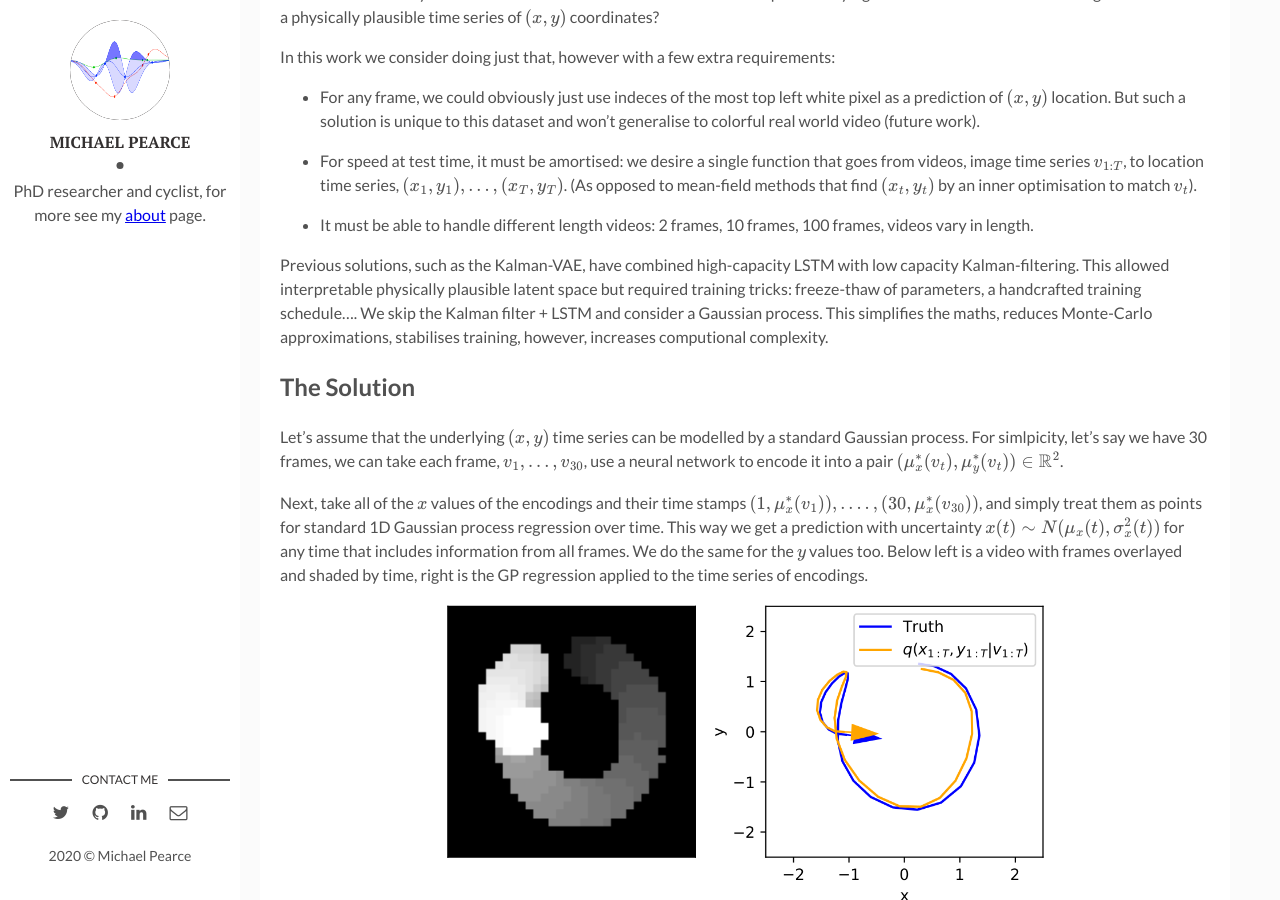
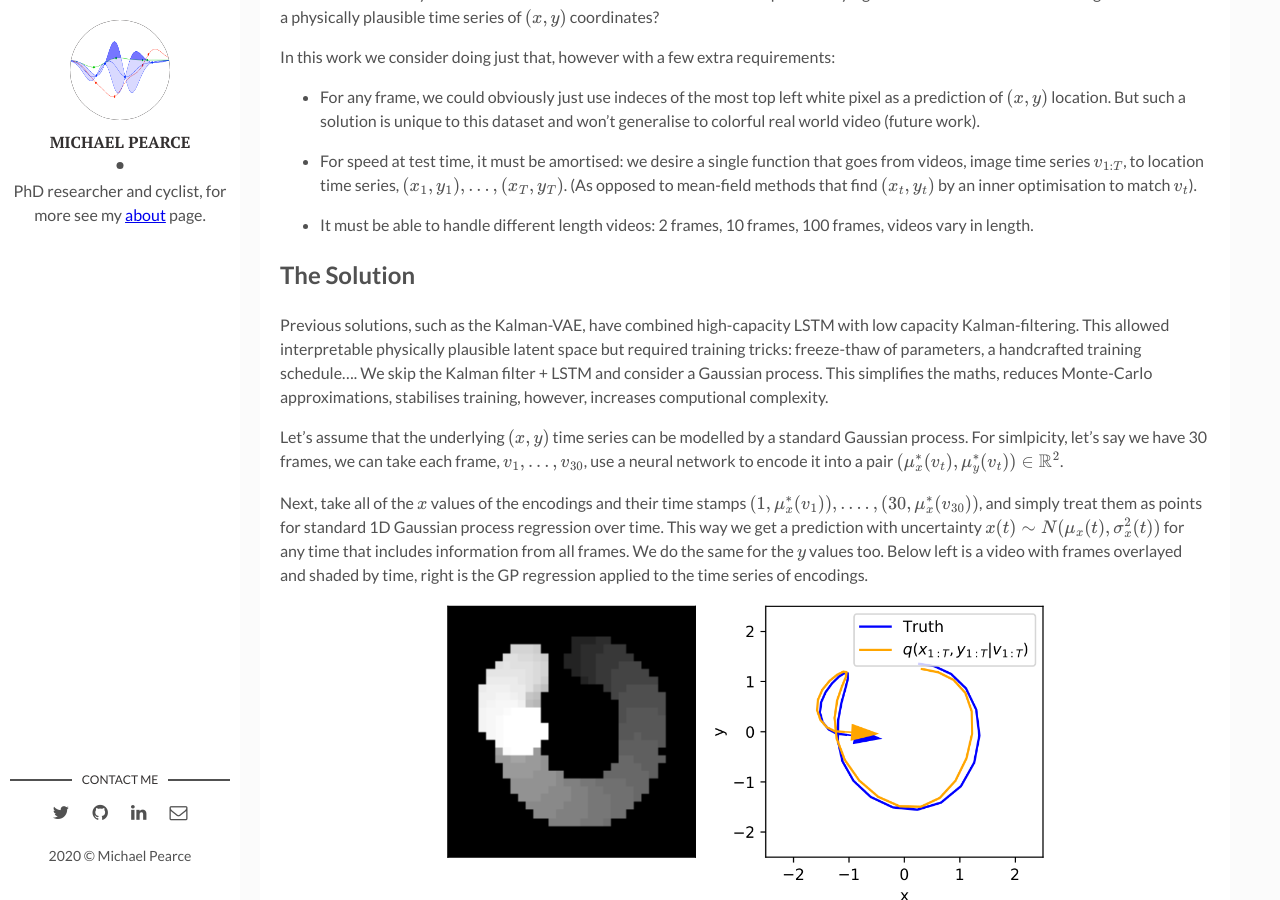
Before and after one commit to scrambledpie/scrambledpie.github.io, a Jekyll site: the page built from _posts/2019-12-6-Gaussian-Process-Prior_VAE-for-Interpretable-Latent-Dynamics-from-Pixels.markdown, in a window 1280 px wide and 900 px high, scrolled down 760 px. Built offline with Jekyll 4.4.1, drawn with Linux system fonts in a browser that asks for light colours; formulas are drawn with MathJax 3.

```diff
--- a/_posts/2019-12-6-Gaussian-Process-Prior_VAE-for-Interpretable-Latent-Dynamics-from-Pixels.markdown
+++ b/_posts/2019-12-6-Gaussian-Process-Prior_VAE-for-Interpretable-Latent-Dynamics-from-Pixels.markdown
@@ -32,11 +32,13 @@ In this work we consider doing just that, however with a few extra requirements:
 
 * It must be able to handle different length videos: 2 frames, 10 frames, 100 frames, videos vary in length.
 
-Previous solutions, such as the Kalman-VAE, have combined high-capacity LSTM with low capacity Kalman-filtering. This allowed interpretable physically plausible latent space but required training tricks: freeze-thaw of parameters, a handcrafted training schedule....
-We skip the Kalman filter + LSTM and consider a Gaussian process. This simplifies the maths, reduces Monte-Carlo approximations, stabilises training, however, increases computional complexity.
+
 
 
 ## The Solution
+
+Previous solutions, such as the Kalman-VAE, have combined high-capacity LSTM with low capacity Kalman-filtering. This allowed interpretable physically plausible latent space but required training tricks: freeze-thaw of parameters, a handcrafted training schedule....
+We skip the Kalman filter + LSTM and consider a Gaussian process. This simplifies the maths, reduces Monte-Carlo approximations, stabilises training, however, increases computional complexity.
 
 Let's assume that the underlying $$(x,y)$$ time series can be modelled by a standard Gaussian process. For simlpicity, let's say we have 30 frames, we can take each frame, $$v_1,...,v_{30}$$, use a neural network to encode it into a pair $$(\mu^*_x(v_t), \mu^*_y(v_t))\in\mathbb{R}^2$$.
 
```
